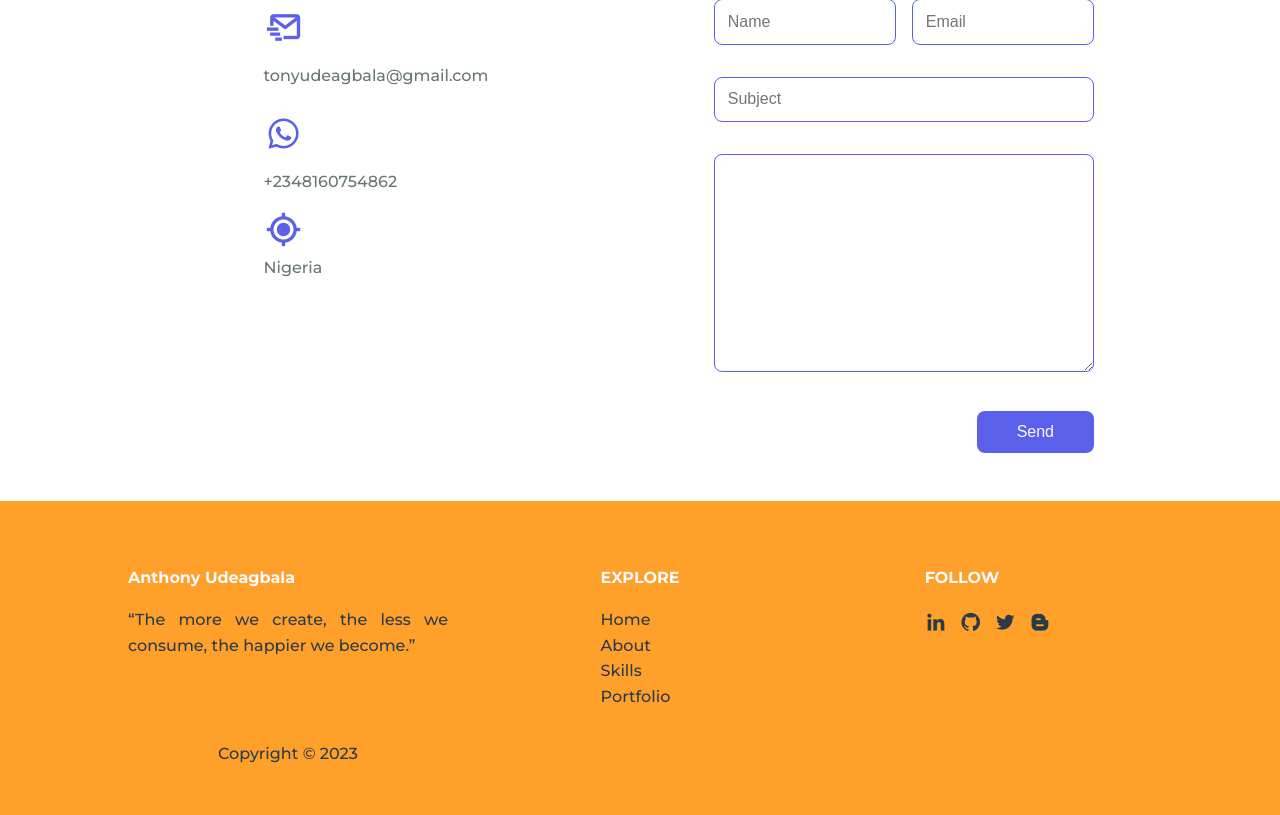
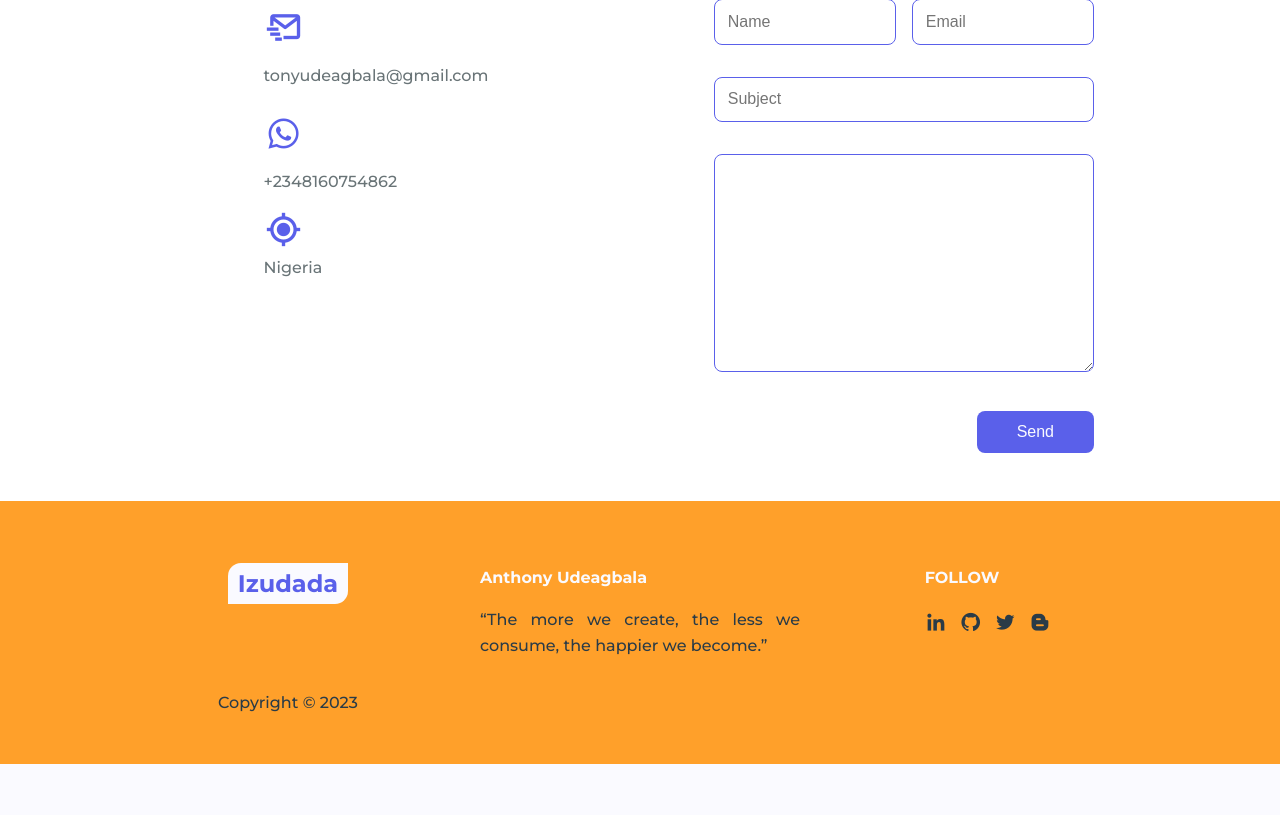
Before and after one commit to izudada/my_portfolio, a Django app: page / in a window 1280 px wide. Shown: the part 4020-4835 px from the top of the page. After the commit the page ends 4784 px from the top, so only its background shows below. Run offline with Django 3.2, Linux system fonts and the light colour scheme.

Commit message:
fix: footer

```diff
--- a/portfolio/static/css/main.css
+++ b/portfolio/static/css/main.css
@@ -403,6 +403,9 @@ img{
 .footer__social:hover{
     color: var(--first-color);
 }
+#footer__logo{
+    color: var(--first-color);
+}
 
 /* ===== MEDIA QUERIES =====*/
 /* For small devices */
--- a/portfolio/templates/index.html
+++ b/portfolio/templates/index.html
@@ -273,21 +273,18 @@
     <!--===== FOOTER =====-->
     <footer class="footer section">
         <div class="footer__container bd-grid">
+
+            <div class="footer__data">
+                <div>
+                    <a href="" class="nav__logo" id="footer__logo">Izudada</a>
+                </div>
+            </div>
+
             <div class="footer__data">
                 <h2 class="footer__title">Anthony Udeagbala</h2>
                 <p class="footer__text">
                     <q>The more we create, the less we consume, the happier we become.</q>
                 </p>
-            </div>
-
-            <div class="footer__data">
-                <h2 class="footer__title">EXPLORE</h2>
-                <ul>
-                    <li><a href="#home" class="footer__link">Home</a></li>
-                    <li><a href="#about" class="footer__link">About</a></li>
-                    <li><a href="#skills" class="footer__link">Skills</a></li>
-                    <li><a href="#portfolio" class="footer__link">Portfolio</a></li>
-                </ul>
             </div>
 
             <div class="footer__data">
```
